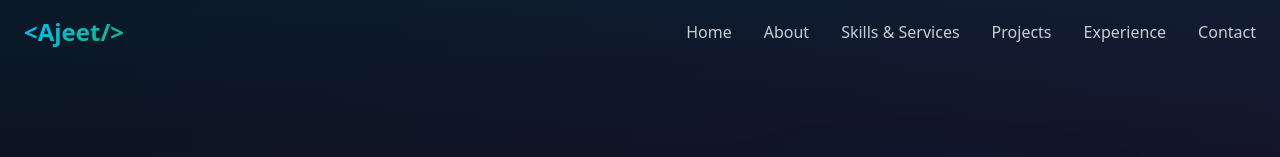
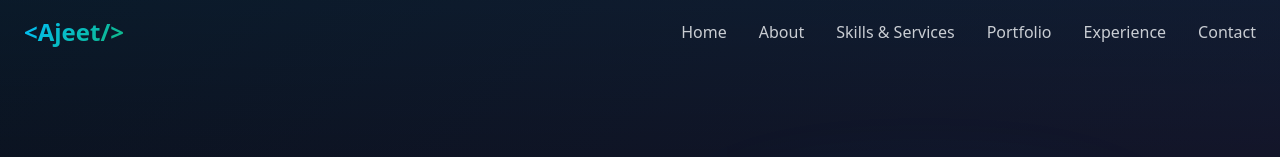
Before and after one commit to ajeetprakash27/MY_Portfolio, a React (Vite) app: page / in a window 1280 px wide. Shown: the top 157 px of the page. Built offline with nearby package versions, Linux system fonts and the light colour scheme; the HTML template or start-up script is replaced by a standard one.

Commit message:
Reverted to commit d7fd3f16b85241951ec7788384429e47d25c7b55

```diff
--- a/src/components/Navigation.tsx
+++ b/src/components/Navigation.tsx
@@ -18,7 +18,7 @@ const Navigation = () => {
     { href: "#home", label: "Home" },
     { href: "#about", label: "About" },
     { href: "#skills", label: "Skills & Services" },
-    { href: "#projects", label: "Projects" },
+    { href: "#portfolio", label: "Portfolio" },
     { href: "#experience", label: "Experience" },
     { href: "#contact", label: "Contact" },
   ];
--- a/src/pages/Index.tsx
+++ b/src/pages/Index.tsx
@@ -2,7 +2,7 @@ import Navigation from "@/components/Navigation";
 import Hero from "@/components/Hero";
 import About from "@/components/About";
 import Skills from "@/components/Skills";
-import Projects from "@/components/Projects";
+import Portfolio from "@/components/Portfolio";
 import Experience from "@/components/Experience";
 import Contact from "@/components/Contact";
 
@@ -13,7 +13,7 @@ const Index = () => {
       <Hero />
       <About />
       <Skills />
-      <Projects />
+      <Portfolio />
       <Experience />
       <Contact />
     </div>
```
